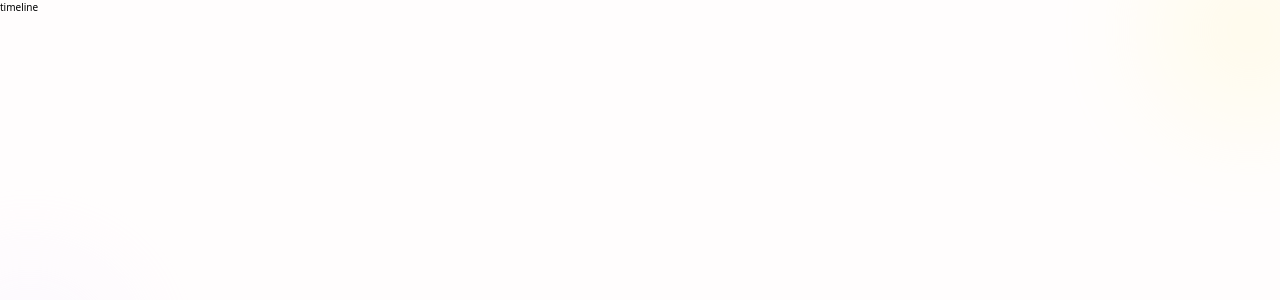
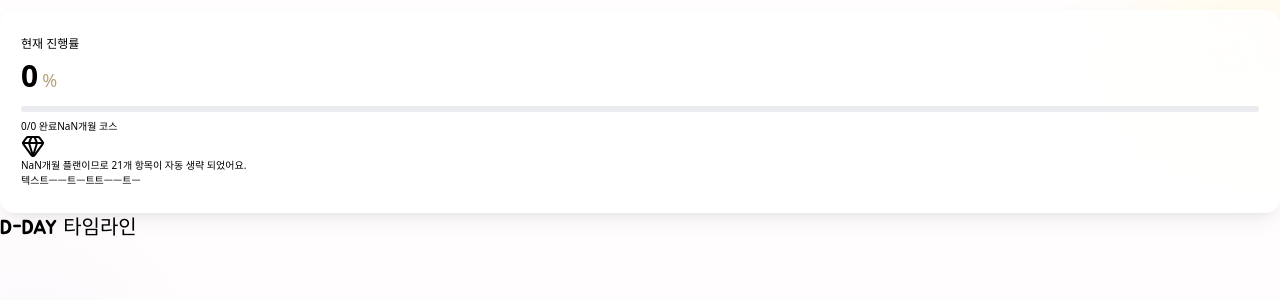
Before and after one commit to ekkk1230/doori, a Next.js app: page /timeline in a window 1280 px wide. Shown: the top 300 px of the page. Built offline with nearby package versions, Linux system fonts and the light colour scheme.

Commit message:
타임라인 페이지 작업

```diff
--- a/src/app/globals.css
+++ b/src/app/globals.css
@@ -4,6 +4,8 @@
 @theme {
   --font-jua: 'Jua', sans-serif;
   --shadow-card: 0 10px 25px -5px rgba(0, 0, 0, 0.08), 0 8px 10px -6px rgba(0, 0, 0, 0.05);
+
+  --color-main: '#95866a';
 }
 
 @layer base {
--- a/src/app/timeline/page.tsx
+++ b/src/app/timeline/page.tsx
@@ -1,7 +1,8 @@
+import Timeline from '@/components/Timeline'
 import React from 'react'
 
 export default function page() {
     return (
-        <div>timeline</div>
+        <Timeline />
     )
 }
--- a/src/components/BottomNav.tsx
+++ b/src/components/BottomNav.tsx
@@ -15,7 +15,7 @@ export default function BottomNav() {
     ]
 
     return (
-        <nav className="flex justify-between p-[1rem] w-[80%] mx-auto">
+        <nav className="flex justify-between p-[1rem] w-full px-[10%] bg-white/50 backdrop-blur-[1rem] border-t-solid border-t-[.1rem] border-t-rose-100/60">
             {navItems.map((item, idx) => {
                 const Icon = item.icon;
                 const isActive = item.href === "/"
--- a/src/components/PlanTab.tsx
+++ b/src/components/PlanTab.tsx
@@ -1,5 +1,5 @@
 import { useDooriStore } from "@/store/useDooriStore";
-import { CalendarDays, MapPin, Wallet, Sparkles, ChevronRight } from "lucide-react";
+import { CalendarDays, MapPin, Wallet, Sparkles, ChevronRight, UserRound } from "lucide-react";
 import { useRef } from "react";
 import { calculateWeddingPeriod } from "@/utils/date";
 import Link from "next/link";
@@ -23,6 +23,7 @@ export default function PlanTab() {
                             <li className="flex items-center plan-util-item"><CalendarDays className="icon" />예정일 : {weddingDate}</li>
                             <li className="flex items-center plan-util-item"><MapPin className="icon" />장소 : {location}</li>
                             <li className="flex items-center plan-util-item"><Wallet className="icon" />예산 : {budgetInManwon}</li>
+                            <li className="flex items-center plan-util-item"><UserRound className="icon" />보증인원 : {guestCount}</li>
                         </ul>
                         <span className="bg-white text-[#d38021] p-[.4rem_1.2rem] text-[1.4rem] font-semibold rounded-[8rem] block ml-[1rem]">{budgetTier}</span>
                     </div>
--- a/src/components/Timeline.tsx
+++ b/src/components/Timeline.tsx
@@ -1,39 +1,91 @@
 'use client';
 
-import { MOCK_USER_INPUT } from "@/constants/mockData"
-import { DEFAULT_WEDDING_TIMELINE } from "@/data/weddingChecklist";
-
-import { ChecklistItem } from "@/types/doori";
-import { calculateWeddingPeriod } from "@/utils/date";
-import { useState } from "react"
+import { useDooriStore } from "@/store/useDooriStore";
+import { calculateWeddingPeriod, parseDDay } from "@/utils/date";
+import { useEffect, useState } from "react"
+import { Gem } from "lucide-react";
+import Loading from "@/app/Loading";
 
 export default function Timeline() {
-    const [weddingDate, setWeddingDate] = useState<string>(MOCK_USER_INPUT.weddingDate);
-    // console.log(weddingDate)
-    const [items, setItems] = useState<ChecklistItem[]>(DEFAULT_WEDDING_TIMELINE);
+    const { weddingDate, getPastTasks, getUpcomingTasks, checkList, toggleChecklist } = useDooriStore();
+    // console.log(items.length)
 
-    const { periodMonths, dDayText } = calculateWeddingPeriod(weddingDate);
+    const [isMounted, setIsMounted] = useState(false);
 
-    const filteredItems = items.filter(item => {
-        if (!item.skipIfUnderMonths) return true; // 필수항목 무조건 포함
-        return periodMonths >= item.skipIfUnderMonths; // 기간 부족 시 스킵
-    });
+    useEffect(() => {
+        setIsMounted(true);
+    }, []);
 
-    const toggleComplete = (id: string) => {
-        setItems(prev =>
-            prev.map(item => item.id === id ? { ...item, completed: !item.completed } : item)
-        );
-    };
+    if (!isMounted) return <Loading />;
 
-    const completedCount = filteredItems.filter(i => i.completed).length;
+    const { diffDays, dDayText, periodMonths } = calculateWeddingPeriod(weddingDate);
+    const currentDDay = parseDDay(dDayText);
+
+    // 지난 일정, 남은 일정
+    const pastTasks = getPastTasks(currentDDay);
+    const upcomingTasks = getUpcomingTasks(currentDDay);
+    // console.log('weddingDate', weddingDate)
+    // console.log(diffDays, dDayText, periodMonths)
+
+    const completedCount = upcomingTasks.filter(item => item.completed).length;
+    const progressPercent = upcomingTasks.length > 0 ? Math.round((completedCount / upcomingTasks.length) * 100) : 0;
+
+    // console.log(pastTasks, upcomingTasks)
 
     return (
-        <div className="mt-[1rem] glass-card p-[2.4rem_2rem]">
-            <p className="tit">진행률</p>
-            <div className="flex items-center">
-                <span className="font-bold text-[3rem]">0</span>
-                <sub className="text-[1.8rem] ml-[.4rem] text-[#e9e8c9]">%</sub>
+        <>
+            <div className="mt-[1rem] gless-card p-[2.4rem_2rem]">
+                <p className="text-[1.2rem]">현재 진행률</p>
+                <div className="flex items-center">
+                    {/* 💡 계산된 진행률 연동 */}
+                    <span className="font-bold text-[3rem]">{progressPercent}</span>
+                    <sub className="text-[1.8rem] ml-[.4rem] text-[#b6a17a]">%</sub>
+                </div>
+                <div className="w-full bg-gray-200/80 rounded-full h-2.5 my-3 overflow-hidden">
+                    <div
+                        className="bg-[#b6a17a] h-2.5 rounded-full transition-all duration-500 ease-out"
+                        style={{ width: `${progressPercent}%` }}
+                    />
+                </div>
+                <ul className="flex">
+                    <li>{completedCount}/{upcomingTasks.length} 완료</li>
+                    <li>{periodMonths}개월 코스</li>
+                </ul>
+                <div><Gem/> {periodMonths}개월 플랜이므로 {pastTasks.length}개 항목이 자동 생략 되었어요.</div>
+                <div className="total-tip">텍스트ㅡㅡ트ㅡ트트ㅡㅡ트ㅡ</div>
             </div>
-        </div>
+
+            <p className="tit text-main text-[2rem]">D-DAY 타임라인</p>
+
+            <ul>
+                {upcomingTasks.map(item => {
+                    return (
+                        <li key={item.id}>
+                            <label>
+                                <input
+                                    type="checkbox" name="planCompleted"
+                                    checked={item.completed}
+                                    onChange={() => toggleChecklist(item.id)}
+                                />
+
+                                <div>
+                                    <div className="flex">
+                                        <span>{item.dDay12m}</span>
+                                        <p>{item.title}</p>
+                                        <ul className="flex">
+                                            <li>{item.category}</li>
+                                            <li>{item.isEssential && "필수"}</li>
+                                        </ul>
+                                    </div>
+                                    <p>{item.description}</p>
+                                    {item.aiTip && <p>{item.aiTip}</p>}
+                                    {item.shortPlanNote && <p>{item.shortPlanNote}</p>}
+                                </div>
+                            </label>
+                        </li>
+                    )
+                })}
+            </ul>
+        </>
     )
 }
--- a/src/store/useDooriStore.ts
+++ b/src/store/useDooriStore.ts
@@ -1,5 +1,8 @@
-import { UserInput } from "@/types/doori";
+import { DEFAULT_WEDDING_TIMELINE } from "@/data/weddingChecklist";
+import { ChecklistItem, UserInput } from "@/types/doori";
+import { parseDDay } from "@/utils/date";
 import { create } from "zustand";
+import { persist } from "zustand/middleware";
 
 interface DooriStoreState {
     weddingDate: string;
@@ -8,6 +11,7 @@ interface DooriStoreState {
     guestCount: number;
     budgetTier: UserInput["budgetTier"];
     completedIds: string[];
+    checkList: ChecklistItem[];
 
     setWeddingDate: (value: string) => void;
     setBudgetInManwon: (value: string) => void;
@@ -15,20 +19,48 @@ interface DooriStoreState {
     setGuestCount: (guestCount: number) => void;
     setBudgetTier: (budgetTier: UserInput["budgetTier"]) => void;
     toggleChecklist: (id: string) => void;
+    getPastTasks: (currentDDay: number) => ChecklistItem[];
+    getUpcomingTasks: (currentDDay: number) => ChecklistItem[];
 }
 
-export const useDooriStore = create<DooriStoreState>((set) => ({
+export const useDooriStore = create<DooriStoreState>()(
+    persist(
+        (set, get) => ({
             weddingDate: "",
             budgetInManwon: "",
             location: "",
             guestCount: 0,
             budgetTier: "표준",
             completedIds: [],
+            checkList: DEFAULT_WEDDING_TIMELINE,
 
             setWeddingDate: weddingDate => set({ weddingDate }),
             setBudgetInManwon: budgetInManwon => set({ budgetInManwon }),
             setLocation: location => set({ location }),
             setGuestCount: guestCount => set({ guestCount }),
             setBudgetTier: budgetTier => set({ budgetTier }),
-    toggleChecklist: id => {},
-}))
+            toggleChecklist: id => set(state => ({
+                checkList: state.checkList.map(item => item.id === id ? { ...item, completed: !item.completed } : item)
+            })),
+            getPastTasks: currentDDay => {
+                const { checkList } = get();
+                return checkList.filter(item => {
+                    const itemDDay = parseDDay(item.dDay12m);
+
+                    return itemDDay >= currentDDay;
+                })
+            },
+            getUpcomingTasks: currentDDay => {
+                const { checkList } = get();
+                return checkList.filter(item => {
+                    const itemDDay = parseDDay(item.dDay12m);
+
+                    return itemDDay < currentDDay;
+                })
+            }
+        }),
+        {
+            name: "doori-storage",
+        }
+    )
+)
--- a/src/utils/date.ts
+++ b/src/utils/date.ts
@@ -15,4 +15,10 @@ export function calculateWeddingPeriod(weddingDateStr: string) {
         dDayText: diffDays === 0 ? 'D-Day' : diffDays > 0 ? `D-${diffDays}` : `D+${Math.abs(diffDays)}`,
         periodMonths
     }
+};
+
+export const parseDDay = (dDayStr: string): number => {
+    const num = parseInt(dDayStr.replace(/[^0-9]/g, ""), 10);
+
+    return isNaN(num) ? 0 : num;
 }
```
Also changed, not shown: src/data/weddingChecklist.ts (+96 -41 lines), src/types/doori.ts (+5 -2 lines). Lines whose indentation alone changed are shown as unchanged.
